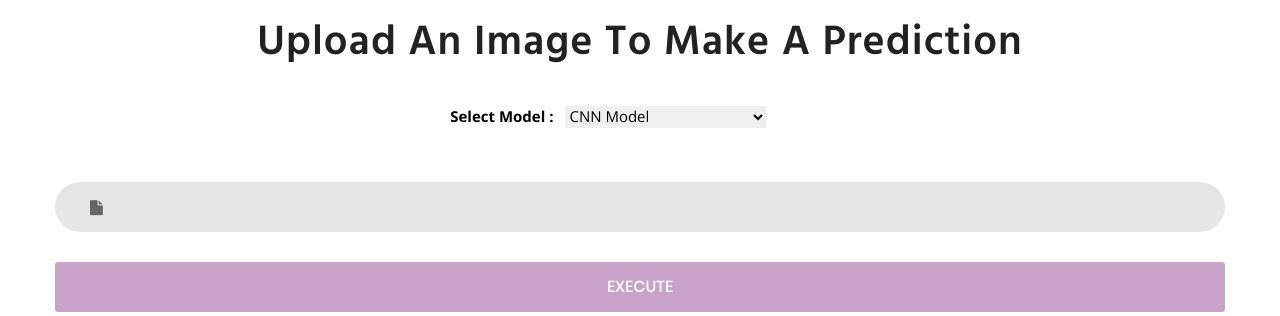
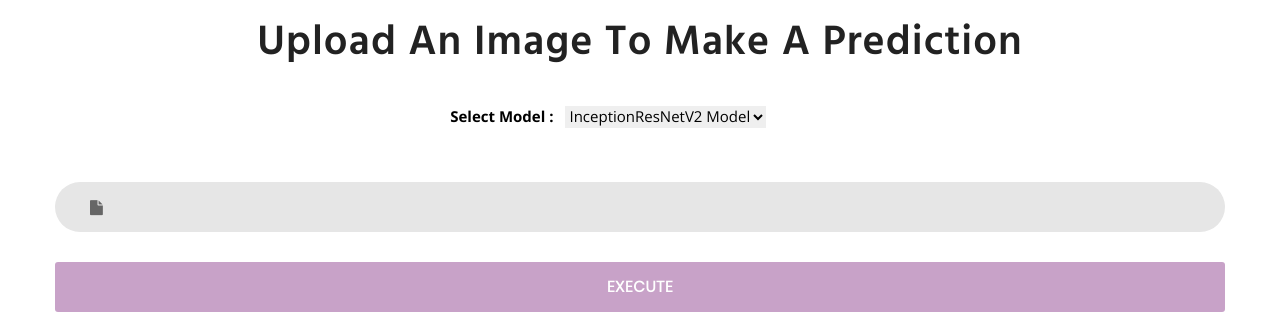
Before and after one commit to ajipurnama25/mldeploy, a Flask app: page / in a window 1280 px wide. Shown: the part 304-620 px from the top of the page. Run offline with Flask 2, Linux system fonts and the light colour scheme; some libraries are stand-ins or nearby versions; some web fonts are replaced.

Commit message:
first commit

```diff
--- a/templates/select.html
+++ b/templates/select.html
@@ -26,8 +26,8 @@
                 <div class="column">
                     <div class="form-check form-check-inline">
                         <select name="select_model" id="selected_model">
-                                <option value='CNN Model'   >CNN Model   </option>
-                                <option value='InceptionResNetV2 Model'   > InceptionResNetV2 Model   </option>
+                                <option value='CNN Model'   >InceptionResNetV2 Model   </option>
+                               <!-- <option value='InceptionResNetV2 Model'   > InceptionResNetV2 Model   </option> -->
                             </select>
                     </div>
                 </div>
```
